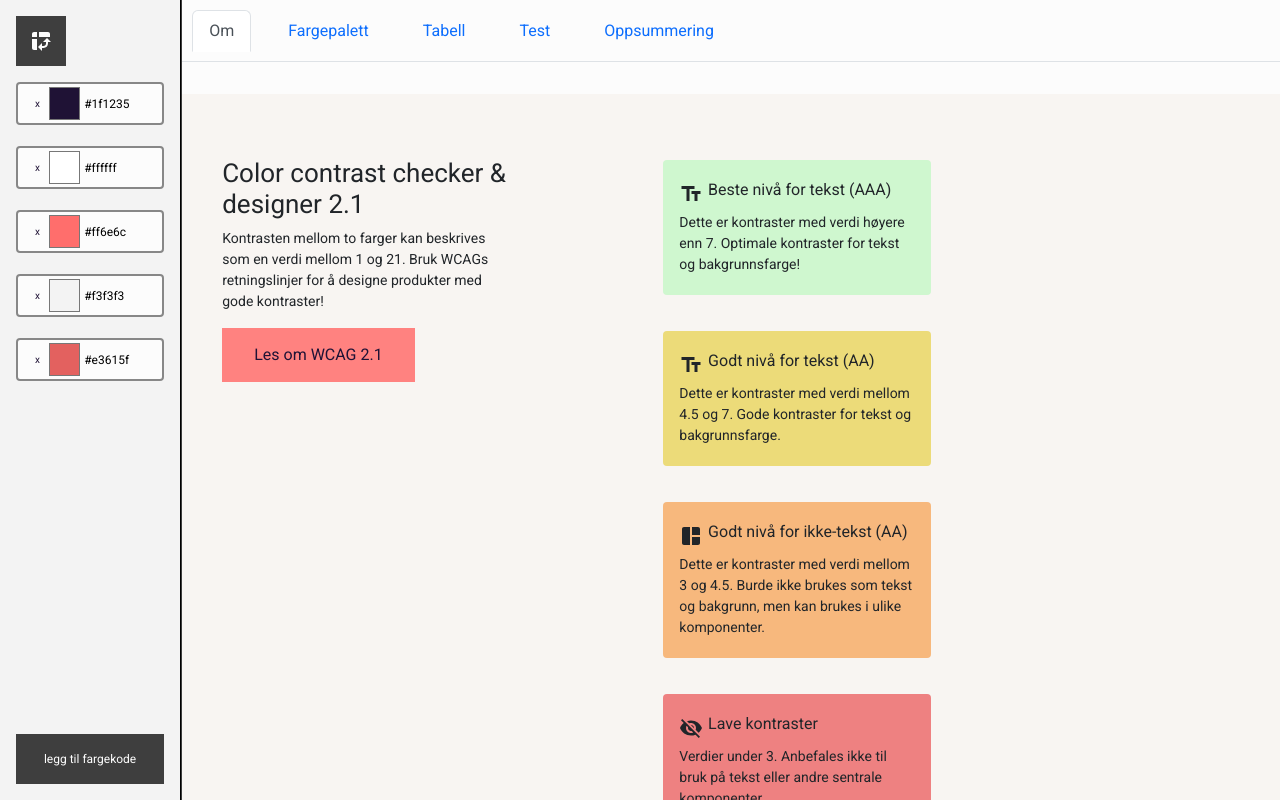
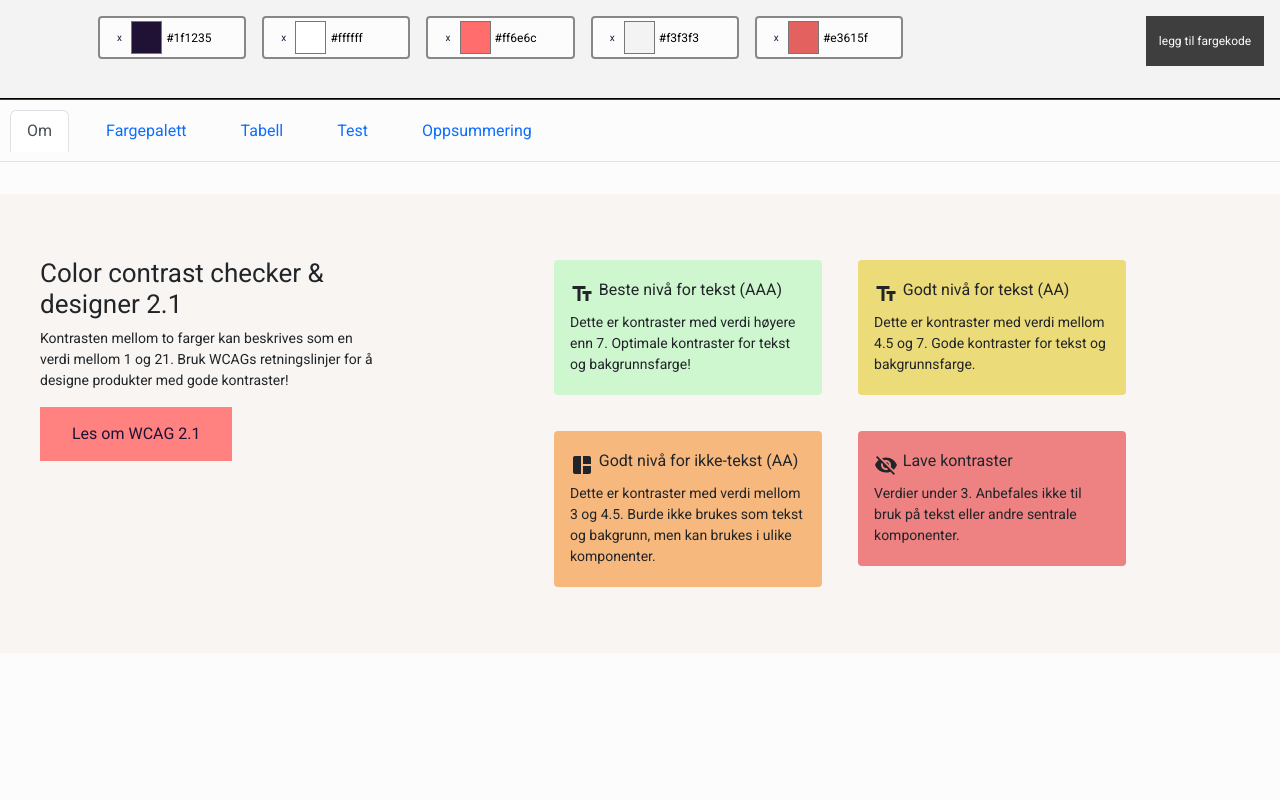
Before and after one commit to NorskRegnesentral/ccc21, a React (Create React App) app: page /#/ in a window 1280 px wide. Built offline with nearby package versions, Linux system fonts and the light colour scheme.

Commit message:
Implement adaptive orientation of color bar

```diff
--- a/src/components/myColors/myColors.css
+++ b/src/components/myColors/myColors.css
@@ -1,44 +1,53 @@
 /*SPDX-License-Identifier: GPL-3.0-or-later*/
 @import "../../variables.css";
 
-.vertical-bar {
-  height: 100vh;
+.adaptive-bar {
   background-color: var(--base-color-light-grey);
   display: grid;
+}
+
+@media screen and (min-width: 1400px) {
+    .adaptive-bar {
+        border-right: 2px groove var(--base-color-dark-grey);
         grid-template-areas: "togglebutton" "colorlist" "addbutton";
         grid-template-rows: 82px 1fr 82px;
-  border-right: 2px groove var(--base-color-dark-grey);
+        height: 100vh;
+    }
 }
 
-.horizontal-bar {
-  width: 100vw;
-  height: 100px;
-  background-color: var(--base-color-light-grey);
-  display: grid;
+@media not screen and (min-width: 1400px) {
+    .adaptive-bar {
+        border-bottom: 2px groove var(--base-color-dark-grey);
         grid-template-areas: "togglebutton colorlist addbutton";
         grid-template-columns: 82px 1fr 150px;
-  border-bottom: 2px groove var(--base-color-dark-grey);
+        height: 100px;
+        width: 100vw;
+    }
 }
 
-.vertical-color-list {
+.adaptive-color-list {
+  gap: 1rem;
   grid-area: colorlist;
+  padding: 0;
+}
+
+@media screen and (min-width: 1400px) {
+    .adaptive-color-list {
         display: flex;
         flex-direction: column;
         margin: 0 1rem 0 1rem;
-  gap: 1rem;
-  padding: 0;
+        overflow-x: hidden;
         overflow-y: scroll;
-  overflow-x: hidden;
+    }
 }
 
-.horizontal-color-list {
-  grid-area: colorlist;
+@media not screen and (min-width: 1400px) {
+    .adaptive-color-list {
         flex-wrap: nowrap;
         margin: 1rem;
-  gap: 1rem;
-  padding: 0;
+        overflow-x: scroll;
         overflow-y: hidden;
-  overflow-x: scroll;
+    }
 }
 
 .my-color-list-item {
--- a/src/components/myColors/myColors.jsx
+++ b/src/components/myColors/myColors.jsx
@@ -4,8 +4,7 @@ import React from "react";
 import ColorInput from "../colorInput/colorInput";
 import { getColorsFromDefaultPalette } from "../../contrast-calculations";
 import { useTranslation } from 'react-i18next';
-import { colorBarFormats, numberOfColors } from "../../variables";
-import PivotTableChartIcon from '@mui/icons-material/PivotTableChart';
+import { numberOfColors } from "../../variables";
 
 const MyColors = ({ colorList, setColorList, direction, setDirection }) => {
   const { t } = useTranslation();
@@ -30,17 +29,9 @@ const MyColors = ({ colorList, setColorList, direction, setDirection }) => {
     );
   };
 
-  /** Dette er endring mellom å ha farge-baren på toppen av siden (horizontal)
-   * eller til venstre (vertical).
-   */
-  const changeFormat = () => {
-    setDirection(direction === colorBarFormats.VERTICAL ? colorBarFormats.HORIZONTAL : colorBarFormats.VERTICAL)
-  }
-
   return (
-    <div className={direction === colorBarFormats.VERTICAL ? "vertical-bar" : "horizontal-bar"}  aria-label={t('my-colors-heading')}>
-      <button className="toggle-button" onClick={changeFormat}><PivotTableChartIcon/> <p className="hide-text">{t('change-color-menu-direction')}</p> </button>
-      <ul className={direction === colorBarFormats.VERTICAL ?  "vertical-color-list" :  "horizontal-color-list"}>
+    <div className="adaptive-bar"  aria-label={t('my-colors-heading')}>
+      <ul className="adaptive-color-list">
         {Object.values(colorList).map((color, index) => (
           <li className="my-color-list-item">
               <ColorInput
--- a/src/pages/home/home.css
+++ b/src/pages/home/home.css
@@ -1,22 +1,25 @@
 /*// SPDX-License-Identifier: GPL-3.0-or-later*/
 @import "../../variables.css";
 
-.app-vertical-bar {
+.app-adaptive-bar {
+  align-content: flex-start;
+  background-color: var(--base-color-white);
   display: grid;
+  height: 100vh;
   overflow: hidden;
-  grid-template-areas: "colorbar content";
-  grid-template-columns: max-content auto;
-  height: 100vh;
-  background-color: var(--base-color-white);
 }
 
-.app-horizontal-bar {
-  display: grid;
-  align-content: flex-start;
-  overflow: hidden;
-  grid-template-areas: "colorbar" "content";
-  height: 100vh;
-  background-color: var(--base-color-white);
+@media screen and (min-width: 1400px) {
+    .app-adaptive-bar {
+        grid-template-areas: "colorbar content";
+        grid-template-columns: max-content auto;
+    }
+}
+
+@media not screen and (min-width: 1400px) {
+    .app-adaptive-bar {
+        grid-template-areas: "colorbar" "content";
+    }
 }
 
 .colorBar {
--- a/src/pages/home/home.jsx
+++ b/src/pages/home/home.jsx
@@ -20,7 +20,7 @@ import ColorizeIcon from '@mui/icons-material/Colorize';
 import AutoAwesomeIcon from '@mui/icons-material/AutoAwesome';
 import ColorLensIcon from '@mui/icons-material/ColorLens';
 import HandymanIcon from '@mui/icons-material/Handyman';
-import { contrastColors, colorBarFormats, defaultColorPalettes, wcagRules as w } from "../../variables";
+import { contrastColors, defaultColorPalettes, wcagRules as w } from "../../variables";
 import InventoryRoundedIcon from '@mui/icons-material/InventoryRounded';
 import MockupButton from "../../components/mockupButton/mockupButton";
 import ContrastSummaryBox from "../../components/contrastSummaryBox/contrastSummaryBox";
@@ -34,7 +34,6 @@ function Home() {
   const [colorList, setColorList] = useState(getColorsFromDefaultPalette(5, 0)); //starte med fem farger i appen
   const [tableList, setTableList] = useState([""]);
   const [contrastMatrix, setContrastMatrix] = useState([""].concat(colorList));
-  const [colorBarDirection, setColorBarDirection] = useState(colorBarFormats.VERTICAL);
 
   useEffect(() => {
     //samme som colorList men med ett tomt felt først
@@ -77,13 +76,11 @@ function Home() {
   };
 
   return (
-    <div className={colorBarDirection === colorBarFormats.VERTICAL ? "app-vertical-bar" : "app-horizontal-bar"}>
+    <div className="app-adaptive-bar">
       <div className="colorBar">
         <MyColors
           colorList={colorList}
           setColorList={setColorList}
-          direction={colorBarDirection}
-          setDirection={setColorBarDirection}
         />
       </div>
       <div className="rightSideBar">
```
Lines whose indentation alone changed are shown as unchanged.
